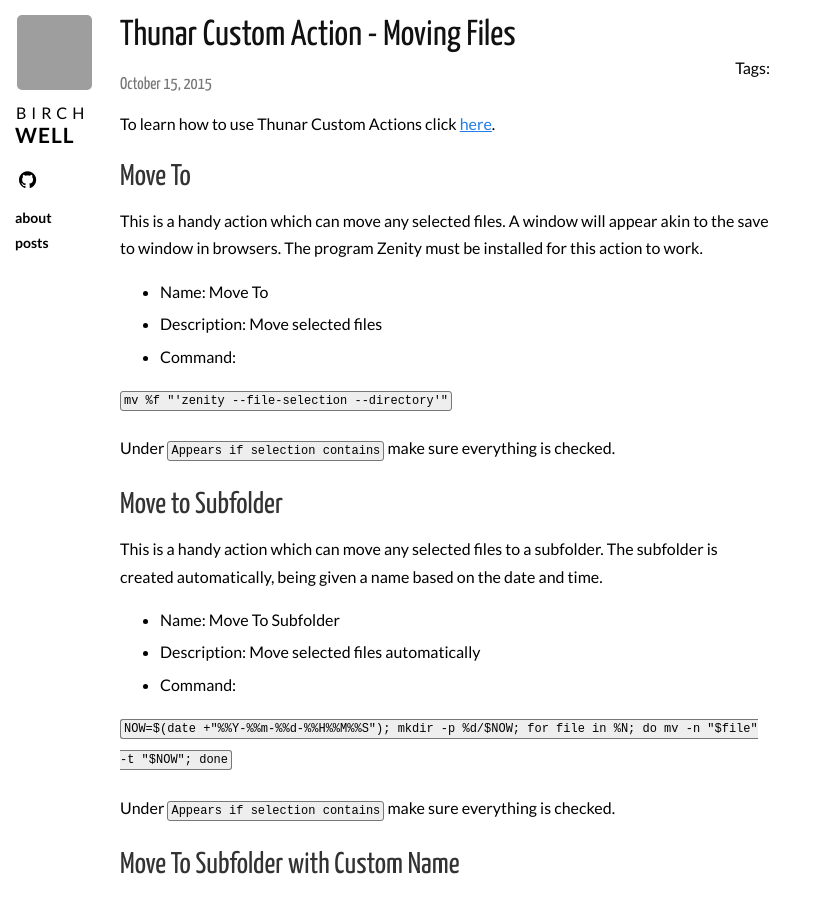
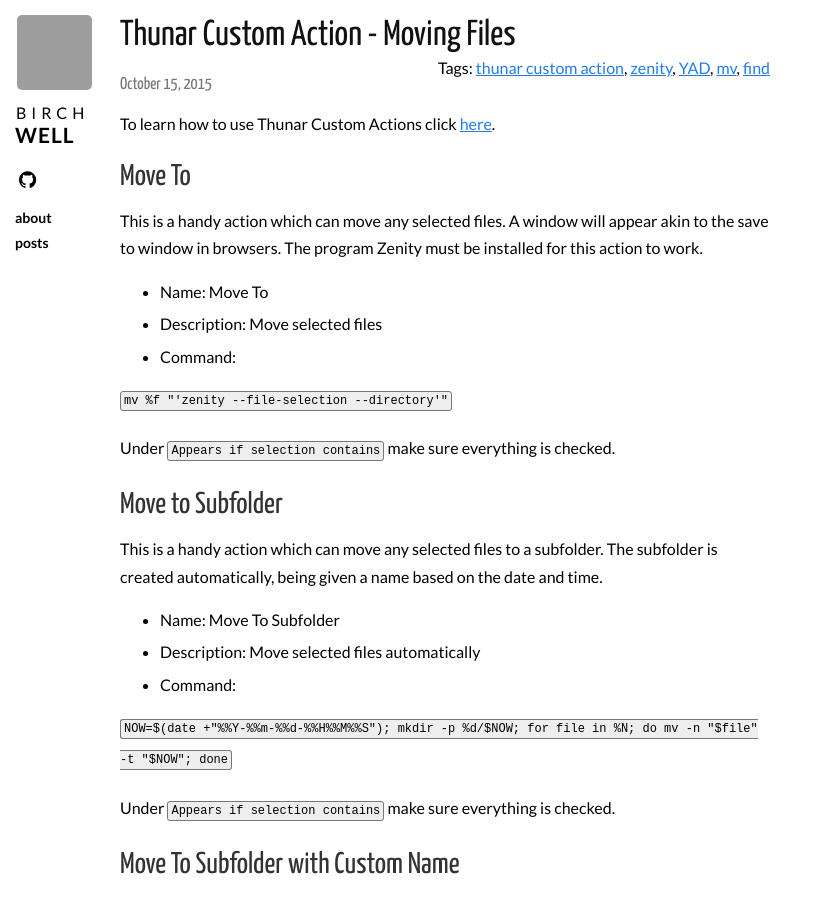
Before and after one commit to Birchwell/birchwell.github.io, a Jekyll site: the page built from _posts/2015-10-15-thunar-custom-action-moving-files.md, in a window 1280 px wide and 900 px high. Shown: the whole window, without its empty margins (0-818 px from the left). Built offline with Jekyll 4.4.1, drawn with Linux system fonts in a browser that asks for light colours; nearby versions of some CDN libraries; Markdown is read by kramdown in place of the engine named in the settings; comment, search, counter and statistics services are not loaded; grey boxes are pictures that could not be loaded.

Commit message:
Update 2015-10-15-thunar-custom-action-moving-files.md

```diff
--- a/_posts/2015-10-15-thunar-custom-action-moving-files.md
+++ b/_posts/2015-10-15-thunar-custom-action-moving-files.md
@@ -1,6 +1,12 @@
 ---
 layout: post
 title: Thunar Custom Action - Moving Files
+tags:
+- thunar custom action
+- zenity
+- YAD
+- mv
+- find
 category: posts
 ---
 To learn how to use Thunar Custom Actions click [here](https://birchwell.github.io/posts/thunar-custom-actions-tutorial-convert-video-to-avi/).
```
